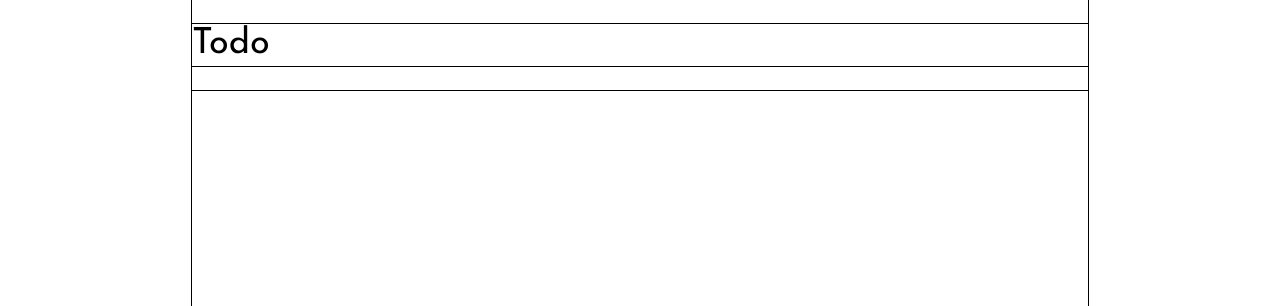
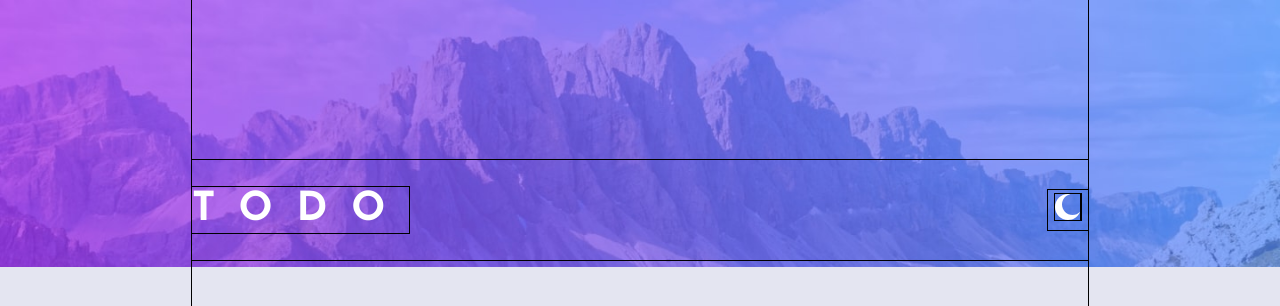
Before and after one commit to tlanettepollard/TodoList-with-DND, a React (Create React App) app: page / in a window 1280 px wide. Shown: the top 306 px of the page. Built offline with nearby package versions, Linux system fonts and the light colour scheme.

Commit message:
Added theme to app
Signed-off-by: T. Lanette <TLPollard4516@gmail.com>

```diff
--- a/src/App.js
+++ b/src/App.js
@@ -1,18 +1,19 @@
 import React from 'react';
 import Header from './components/Header';
+import ThemeProvider from './components/contexts/ThemeProvider';
 import './scss/main.scss';
 
 
 function App() {
 
   return (
-
-    <div className='wrapper'>
-      <main className='main'>
-        <Header />
-      </main>
-    </div>
-
+    <ThemeProvider>
+      <div className='wrapper'>
+        <main className='main'>
+          <Header />
+        </main>
+      </div>
+    </ThemeProvider>
   );
 }
 
--- a/src/components/Header.jsx
+++ b/src/components/Header.jsx
@@ -1,11 +1,12 @@
 import React from 'react';
-
+import ThemeSetter from './ThemeSetter';
 
 const Header = () => {
 
     return (
         <header className='header-container'>
             <h1 className='title'>Todo</h1>
+            <ThemeSetter />
         </header>
     )
 }
--- a/src/scss/components/_header.scss
+++ b/src/scss/components/_header.scss
@@ -0,0 +1,37 @@
+@import '../abstracts/themes';
+
+.header-container {
+    width: 100%;
+    margin-top: 1rem;
+    margin-bottom: 5rem;
+    display: flex;
+    justify-content: space-between;
+    align-items: baseline;
+
+    @media screen and (min-width: 581px) and (max-width: 1024px) {
+        margin-top: 14rem;
+    }
+
+    @media screen and (min-width: 1025px) {
+        margin-top: 10rem;
+    }
+
+    .title {
+        text-transform: uppercase;
+        letter-spacing: 1.5rem;
+        font-size: 2.222em;
+        font-weight: $weight-bold;
+
+        @include themed() {
+            color: t('header-text');
+        }
+    }
+
+    .btn-toggle {
+        background-color: transparent;
+        border: none;
+        width: 2.5rem;
+        height: 2.5rem;
+    }
+
+}
```
Also changed, not shown: 2 other files (tests, documents, lock files or other folders).
